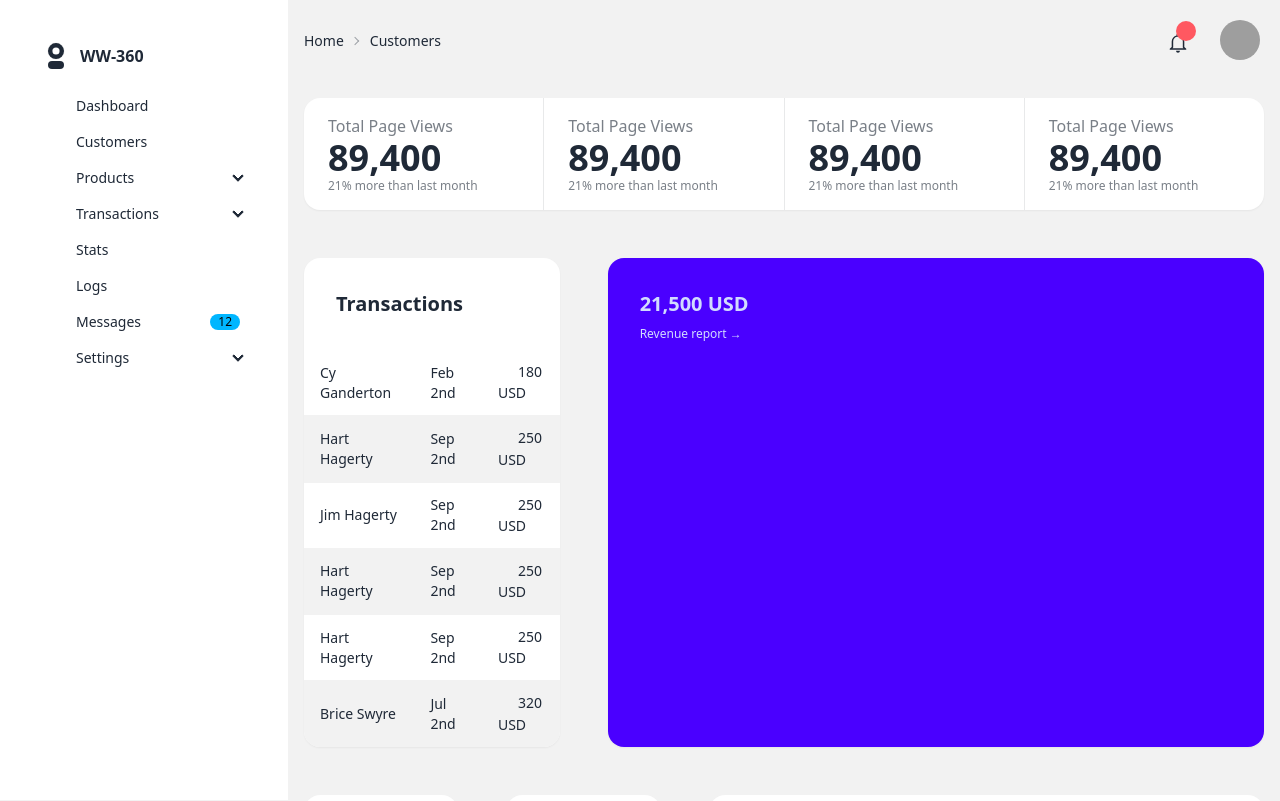
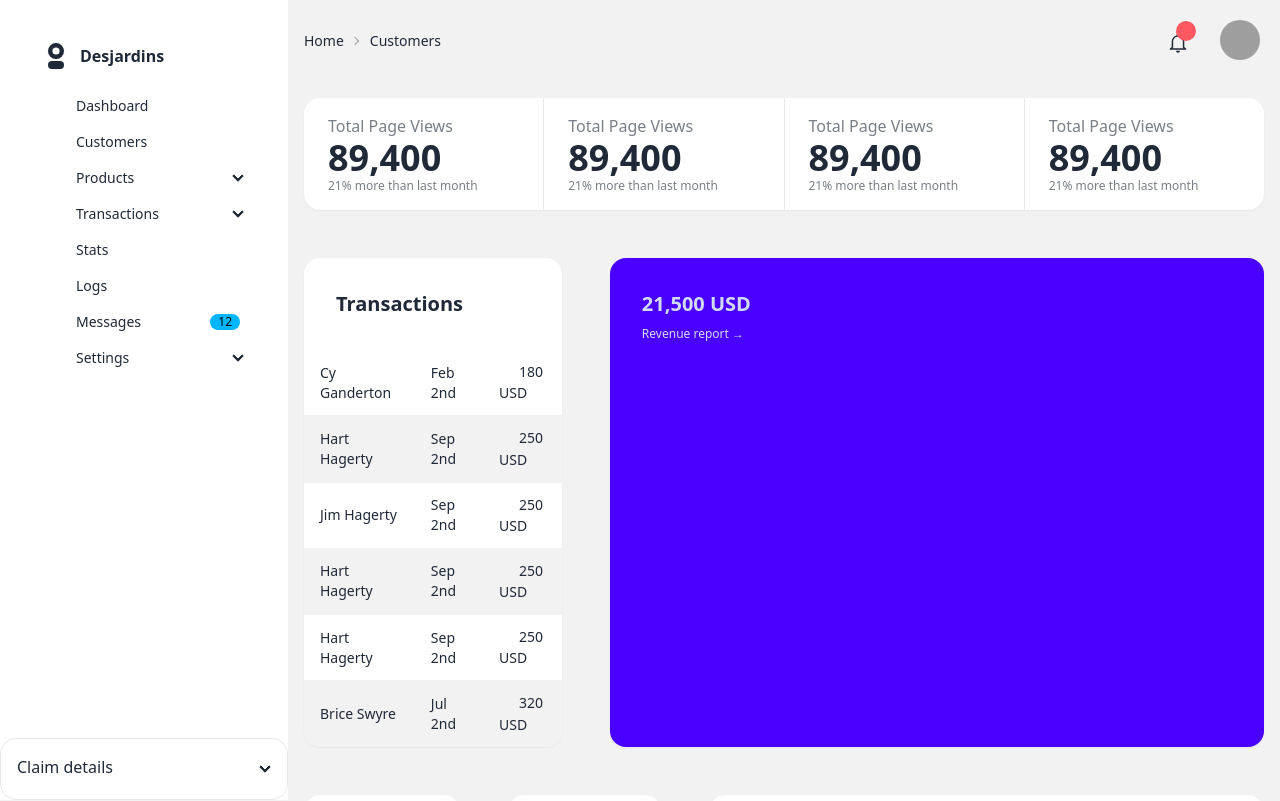
Before and after one commit to Aamirpal/next-mar-15, a Next.js app: page /dashboard in a window 1280 px wide. Shown: the top 801 px of the page. Built offline with nearby package versions, Linux system fonts and the light colour scheme; grey boxes are pictures that could not be loaded.

Commit message:
claim status sticker added

```diff
--- a/src/app/(auth)/customer/page.tsx
+++ b/src/app/(auth)/customer/page.tsx
@@ -6,7 +6,6 @@ import SortingIcon from "@/components/Table/TableSortingIcon";
 import Pagination from "@/components/Table/Pagination";
 import {FaRegEye} from "react-icons/fa";
 import {IoDocumentTextOutline} from "react-icons/io5";
-import Header from "@/components/Navigation/Header";
 import Drawer from "@/components/Drawer";
 import {BsFilterCircle} from "react-icons/bs";
 
--- a/src/app/(auth)/layout.tsx
+++ b/src/app/(auth)/layout.tsx
@@ -15,7 +15,7 @@ export default function AuthLayout({children}: AuthLayoutProps) {
                 <input id="my-drawer" type="checkbox" className="drawer-toggle"/>
                 <main className="drawer-content">
                     <Header/>
-                    <div className="grid grid-cols-8 grid-rows-[min-content] gap-y-12 p-4 lg:gap-x-12">
+                    <div className="grid grid-cols-7 grid-rows-[min-content] gap-y-12 p-4 lg:gap-x-12">
                         {children}
                     </div>
                 </main>
--- a/src/components/Navigation/LeftNavBar.tsx
+++ b/src/components/Navigation/LeftNavBar.tsx
@@ -44,7 +44,7 @@ const LeftNavBar = () => {
                             className="fill-base-100"
                         />
                     </svg>
-                    WW-360
+                    Desjardins
                 </div>
                 <ul className="menu">
                     <li>
@@ -212,7 +212,33 @@ const LeftNavBar = () => {
                     </li>
                 </ul>
             </nav>
-            {/* /sidebar menu */}
+
+            <div tabIndex={0}
+                 className="collapse collapse-arrow border border-base-300 bg-white absolute bottom-0">
+
+                <input type="checkbox" className="peer"/>
+                <div className="collapse-title font-medium">
+                    Claim details
+                </div>
+                <div className="collapse-content">
+                    <div className="m-1 text-xs">
+                        <ul>
+                            <li>Claimant: John Doe</li>
+                            <li>Policy no: 123456</li>
+                            <li>Claim type: Medical</li>
+                            <li>Claim date: 12/12/2021</li>
+                        </ul>
+                    </div>
+                    <div>
+                        <ul className="steps text-xs">
+                            <li className="step step-neutral">Submitted</li>
+                            <li className="step step-neutral">Assigned</li>
+                            <li className="step">Processing</li>
+                            <li className="step">Approved</li>
+                        </ul>
+                    </div>
+                </div>
+            </div>
         </aside>
     );
 };
```
